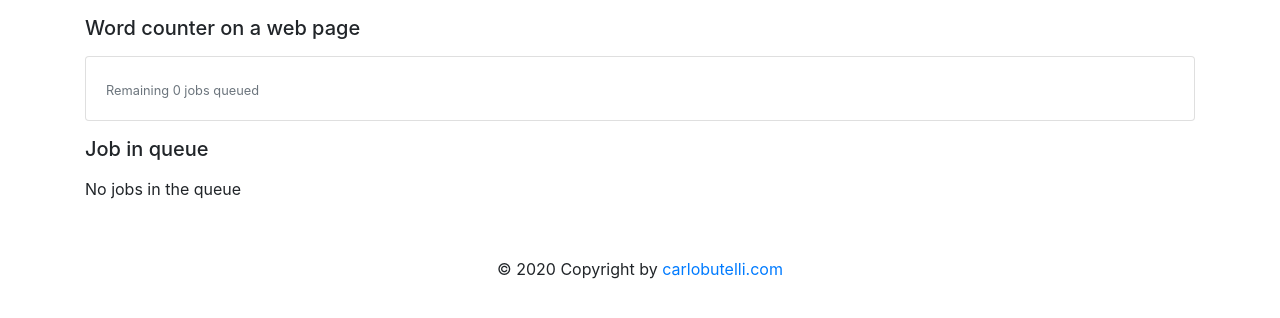
After one commit to carlobutelli/ky-task-queue, a Flask app: page /jobs in a window 1280 px wide. The commit adds this page. Shown: the top 318 px of the page. Run offline with Flask 2, Linux system fonts and the light colour scheme; parts of the project's set-up code (start-up, migrations or seed data) failed here and were passed over; some libraries are stand-ins or nearby versions.

Commit message:
added templates to add task and shows queued jobs

```diff
--- a/api/tasks/handler.py
+++ b/api/tasks/handler.py
@@ -22,4 +22,11 @@ def add_new_task(url: str):
 
         message = f"Task queued at {task.enqueued_at.strftime('%a, %d %b %Y %H:%M:%S')}. {q_len} jobs queued"
 
-    return render_template("index.html", message=message, jobs=jobs)
+    return render_template("add_task.html", message=message, jobs=jobs)
+
+
+def get_remaining_jobs():
+    jobs = q.jobs
+    q_len = len(q)
+    message = f"Remaining {q_len} jobs queued"
+    return render_template("show_queued_jobs.html", message=message, jobs=jobs)
--- a/api/tasks/views.py
+++ b/api/tasks/views.py
@@ -1,7 +1,7 @@
 #!/usr/bin/env python3
 from flask import Blueprint, g, request, current_app as app
 
-from api.tasks.handler import add_new_task
+from api.tasks.handler import add_new_task, get_remaining_jobs
 
 tasks = Blueprint("tasks", __name__)
 
@@ -21,3 +21,10 @@ def add_task():
         url = request.args.get("url")
 
     return add_new_task(url)
+
+
+@tasks.route("/jobs", methods=["GET"])
+def get_queued_jobs():
+    app.logger.info(f'[TASKS] {g.transaction_id}: got new request to check remaining jobs')
+
+    return get_remaining_jobs()
--- /dev/null
+++ b/api/templates/base.html
@@ -0,0 +1,31 @@
+<!DOCTYPE html>
+<html lang="en">
+<head>
+    <meta charset="UTF-8">
+    <meta name="viewport" content="width=device-width, initial-scale=1, shrink-to-fit=no">
+
+    <!-- Bootstrap CSS -->
+    <link rel="stylesheet" href="https://stackpath.bootstrapcdn.com/bootstrap/4.3.1/css/bootstrap.min.css" integrity="sha384-ggOyR0iXCbMQv3Xipma34MD+dH/1fQ784/j6cY/iJTQUOhcWr7x9JvoRxT2MZw1T" crossorigin="anonymous">
+    <title>Flask Task Queue</title>
+</head>
+<body>
+
+  <div id="content">
+    {% block add_task %}{% endblock %}
+
+  </div>
+  <div id="content">
+    {% block show_queued_jobs %}{% endblock %}
+
+  </div>
+
+  <footer class="page-footer font-small blue pt-4">
+    <!-- Copyright -->
+    <div class="footer-copyright text-center py-3">© 2020 Copyright by
+        <a href="https://carlobutelli.com/"> carlobutelli.com</a>
+    </div>
+    <!-- Copyright -->
+  </footer>
+
+</body>
+</html>
--- a/api/templates/index.html
+++ b/api/templates/show_queued_jobs.html
@@ -1,32 +1,15 @@
-<!DOCTYPE html>
-<html lang="en">
-<head>
-    <meta charset="UTF-8">
-    <meta name="viewport" content="width=device-width, initial-scale=1, shrink-to-fit=no">
+{% extends "base.html" %}
 
-    <!-- Bootstrap CSS -->
-    <link rel="stylesheet" href="https://stackpath.bootstrapcdn.com/bootstrap/4.3.1/css/bootstrap.min.css" integrity="sha384-ggOyR0iXCbMQv3Xipma34MD+dH/1fQ784/j6cY/iJTQUOhcWr7x9JvoRxT2MZw1T" crossorigin="anonymous">
-    <title>Flask Task Queue</title>
-</head>
-<body>
+{% block show_queued_jobs %}
   <div class="container">
     <div class="row">
       <div class="col">
         <h5 class="mt-3">Word counter on a web page</h5>
         <div class="card mt-3">
           <div class="card-body">
-            <form action="/add-task">
-              <div class="form-group">
-                <label>Word counter at: </label>
-                  <label>
-                      <input type="text" class="form-control" name="url" placeholder="Enter URL" required>
-                  </label>
-                  {% if message %}
-                <small id="emailHelp" class="form-text text-muted">{{ message }}</small>
-                {% endif %}
-              </div>
-              <button type="submit" class="btn btn-primary">Submit</button>
-            </form>
+              {% if message %}
+                  <small id="emailHelp" class="form-text text-muted">{{ message }}</small>
+              {% endif %}
           </div>
         </div>
       </div>
@@ -36,7 +19,7 @@
   <div class="container">
     <div class="row">
       <div class="col">
-        <h5 class="mt-3 mb-3">Job queue</h5>
+        <h5 class="mt-3 mb-3">Job in queue</h5>
         {% if jobs %}
         {% for job in jobs %}
         <div class="card mb-3">
@@ -56,6 +39,4 @@
       </div>
     </div>
   </div>
-
-</body>
-</html>
+{% endblock %}
```
Also changed, not shown: api/templates/add_task.html (added, +51 -0 lines).
